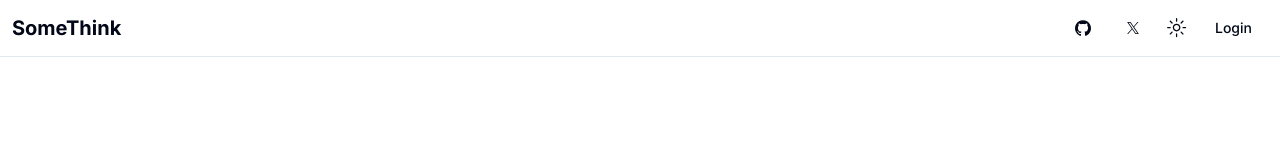
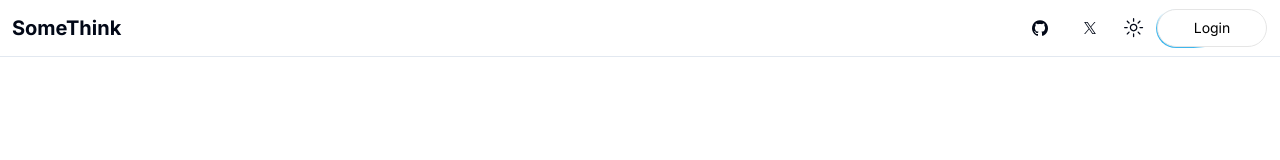
Before and after one commit to amitsaini144/somethink, a Next.js app: page / in a window 1280 px wide. Shown: the top 160 px of the page. Built offline with nearby package versions, Linux system fonts and the light colour scheme; no server answers.

Commit message:
Updated login button

```diff
--- a/package.json
+++ b/package.json
@@ -20,6 +20,7 @@
     "@radix-ui/react-switch": "^1.0.3",
     "@radix-ui/react-toast": "^1.1.5",
     "@react-email/components": "0.0.16",
+    "autoprefixer": "^10.4.19",
     "axios": "^1.6.8",
     "bcrypt": "^5.1.1",
     "class-variance-authority": "^0.7.0",
@@ -50,8 +51,8 @@
     "@types/react-dom": "^18",
     "eslint": "^8",
     "eslint-config-next": "14.2.2",
-    "postcss": "^8",
-    "tailwindcss": "^3.4.1",
+    "postcss": "^8.4.38",
+    "tailwindcss": "^3.4.3",
     "typescript": "^5"
   }
 }
--- a/src/components/Navbar.tsx
+++ b/src/components/Navbar.tsx
@@ -7,6 +7,7 @@
 import { User } from 'next-auth';
 import { ThemeToggler } from './ThemeToggler';
 import { Icons } from './icons';
+import { ButtonMoving } from "@/components/ui/moving-border";
 
 function Navbar() {
   const { data: session } = useSession();
@@ -52,7 +53,8 @@
             </>
           ) : (
             <Link href="/sign-in">
-              <Button className="w-full" variant={'ghost'}>Login</Button>
+              <ButtonMoving borderRadius="1.75rem"
+                className="bg-white dark:bg-slate-900 text-black dark:text-white border-neutral-200 dark:border-slate-800" variant={'ghost'}>Login</ButtonMoving>
             </Link>
           )}
         </div>
--- /dev/null
+++ b/src/components/ui/moving-border.tsx
@@ -0,0 +1,139 @@
+"use client";
+import React from "react";
+import {
+  motion,
+  useAnimationFrame,
+  useMotionTemplate,
+  useMotionValue,
+  useTransform,
+} from "framer-motion";
+import { useRef } from "react";
+import { cn } from "@/lib/utils";
+
+export function ButtonMoving({
+  borderRadius = "1.75rem",
+  children,
+  as: Component = "button",
+  containerClassName,
+  borderClassName,
+  duration,
+  className,
+  ...otherProps
+}: {
+  borderRadius?: string;
+  children: React.ReactNode;
+  as?: any;
+  containerClassName?: string;
+  borderClassName?: string;
+  duration?: number;
+  className?: string;
+  [key: string]: any;
+}) {
+  return (
+    <Component
+      className={cn(
+        "bg-transparent relative text-xl  h-10 w-28 p-[1px] overflow-hidden ",
+        containerClassName
+      )}
+      style={{
+        borderRadius: borderRadius,
+      }}
+      {...otherProps}
+    >
+      <div
+        className="absolute inset-0"
+        style={{ borderRadius: `calc(${borderRadius} * 0.96)` }}
+      >
+        <MovingBorder duration={duration} rx="30%" ry="30%">
+          <div
+            className={cn(
+              "h-20 w-20 opacity-[0.8] bg-[radial-gradient(var(--sky-500)_40%,transparent_60%)]",
+              borderClassName
+            )}
+          />
+        </MovingBorder>
+      </div>
+
+      <div
+        className={cn(
+          "relative bg-slate-900/[0.8] border border-slate-800 backdrop-blur-xl text-white flex items-center justify-center w-full h-full text-sm antialiased",
+          className
+        )}
+        style={{
+          borderRadius: `calc(${borderRadius} * 0.96)`,
+        }}
+      >
+        {children}
+      </div>
+    </Component>
+  );
+}
+
+export const MovingBorder = ({
+  children,
+  duration = 2000,
+  rx,
+  ry,
+  ...otherProps
+}: {
+  children: React.ReactNode;
+  duration?: number;
+  rx?: string;
+  ry?: string;
+  [key: string]: any;
+}) => {
+  const pathRef = useRef<any>();
+  const progress = useMotionValue<number>(0);
+
+  useAnimationFrame((time) => {
+    const length = pathRef.current?.getTotalLength();
+    if (length) {
+      const pxPerMillisecond = length / duration;
+      progress.set((time * pxPerMillisecond) % length);
+    }
+  });
+
+  const x = useTransform(
+    progress,
+    (val) => pathRef.current?.getPointAtLength(val).x
+  );
+  const y = useTransform(
+    progress,
+    (val) => pathRef.current?.getPointAtLength(val).y
+  );
+
+  const transform = useMotionTemplate`translateX(${x}px) translateY(${y}px) translateX(-50%) translateY(-50%)`;
+
+  return (
+    <>
+      <svg
+        xmlns="http://www.w3.org/2000/svg"
+        preserveAspectRatio="none"
+        className="absolute h-full w-full"
+        width="100%"
+        height="100%"
+        {...otherProps}
+      >
+        <rect
+          fill="none"
+          width="100%"
+          height="100%"
+          rx={rx}
+          ry={ry}
+          ref={pathRef}
+        />
+      </svg>
+      <motion.div
+        style={{
+          position: "absolute",
+          top: 0,
+          left: 0,
+          display: "inline-block",
+          transform,
+        }}
+      >
+        {children}
+      </motion.div>
+    </>
+  );
+};
--- a/tailwind.config.ts
+++ b/tailwind.config.ts
@@ -1,4 +1,10 @@
 import type { Config } from "tailwindcss"
+const defaultTheme = require("tailwindcss/defaultTheme");
+
+const colors = require("tailwindcss/colors");
+const {
+  default: flattenColorPalette,
+} = require("tailwindcss/lib/util/flattenColorPalette");
 
 const config = {
   darkMode: ["class"],
@@ -67,14 +73,34 @@
           from: { height: "var(--radix-accordion-content-height)" },
           to: { height: "0" },
         },
+        "scroll": {
+          to: {
+            transform: "translate(calc(-50% - 0.5rem))",
+          },
+        },
       },
       animation: {
         "accordion-down": "accordion-down 0.2s ease-out",
         "accordion-up": "accordion-up 0.2s ease-out",
+        "scroll":
+          "scroll var(--animation-duration, 40s) var(--animation-direction, forwards) linear infinite",
       },
     },
   },
-  plugins: [require("tailwindcss-animate")],
+  plugins: [
+    addVariablesForColors,
+    require("tailwindcss-animate")],
 } satisfies Config
 
+function addVariablesForColors({ addBase, theme }: any) {
+  let allColors = flattenColorPalette(theme("colors"));
+  let newVars = Object.fromEntries(
+    Object.entries(allColors).map(([key, val]) => [`--${key}`, val])
+  );
+
+  addBase({
+    ":root": newVars,
+  });
+}
+
 export default config
```
Also changed, not shown: 1 other file (tests, documents, lock files or other folders).
